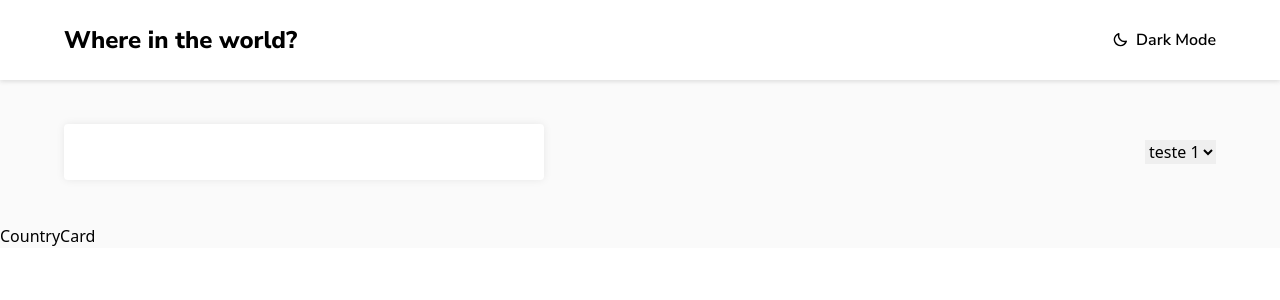
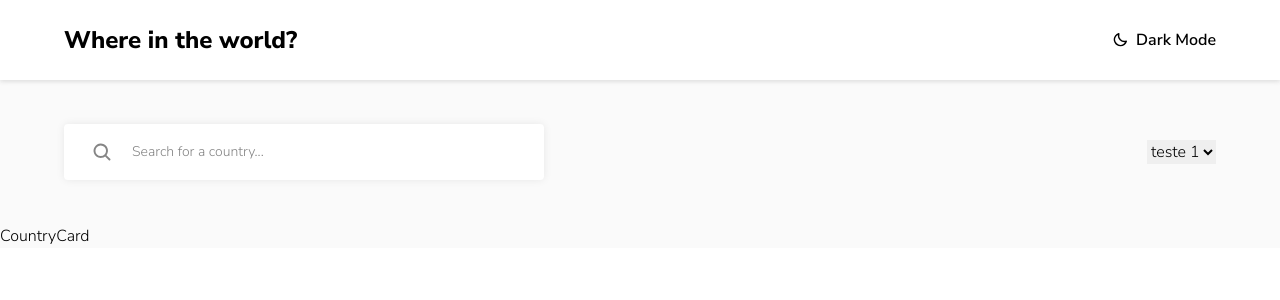
Before and after one commit to tascintra/REST-Countries-API, a React (Vite) app: page / in a window 1280 px wide. Shown: the top 300 px of the page. Built offline with nearby package versions, Linux system fonts and the light colour scheme.

Commit message:
chore(TextInput): component structure built

```diff
--- a/index.html
+++ b/index.html
@@ -12,7 +12,7 @@
     />
     <title>REST Countries Api | Frontend Mentor</title>
   </head>
-  <body>
+  <body class="font-sansb antialiased">
     <div
       id="root"
       class="transition-all duration-500 bg-gray-200 dark:bg-blue-200"
--- a/package.json
+++ b/package.json
@@ -11,6 +11,7 @@
   },
   "dependencies": {
     "@phosphor-icons/react": "^2.0.9",
+    "@radix-ui/react-slot": "^1.0.1",
     "axios": "^1.4.0",
     "react": "^18.2.0",
     "react-dom": "^18.2.0",
--- /dev/null
+++ b/src/components/Filters/TextInput.jsx
@@ -0,0 +1,38 @@
+import { Slot } from '@radix-ui/react-slot'
+
+function TextInputRoot(props) {
+  return (
+    <span className="flex items-center gap-5 h-14 py-4 px-7 rounded bg-white dark:bg-blue-300 transition-all duration-500 shadow-components focus-within:shadow-selected dark:focus-within:shadow-darkSelected dark:hover:shadow-darkSelected w-full max-w-smd">
+      {props.children}
+    </span>
+  )
+}
+
+TextInputRoot.displayName = 'TextInput.Root'
+
+function TextInputIcon(props) {
+  return (
+    <Slot className="w-5 h-5 text-gray-100 dark:text-white transition-all duration-500 ">
+      {props.children}
+    </Slot>
+  )
+}
+
+TextInputIcon.displayName = 'TextInput.Icon'
+
+function TextInputInput(props) {
+  return (
+    <input
+      className="bg-transparent flex-1 font-light text-sm text-blue-100 dark:text-white placeholder:text-gray-100 dark:placeholder:text-white transition-all duration-500 outline-none"
+      {...props}
+    />
+  )
+}
+
+TextInputInput.displayName = 'TextInput.Input'
+
+export const TextInput = {
+  Root: TextInputRoot,
+  Input: TextInputInput,
+  Icon: TextInputIcon,
+}
--- a/src/components/FiltersBar.jsx
+++ b/src/components/FiltersBar.jsx
@@ -1,9 +1,15 @@
-import React from 'react'
+import { TextInput } from '@/components/Filters/TextInput'
+import { MagnifyingGlass } from '@phosphor-icons/react'
 
 const FiltersBar = () => {
   return (
-    <div className="h-36 px-16 flex items-center justify-between">
-      <input className="shadow-components bg-white dark:bg-blue-300 transition-all duration-500" style={{height: "56px", borderRadius: "4px", width: "480px", padding: "8px"}} type="text" />
+    <div className="h-36 px-16 flex items-center gap-5 justify-between">
+      <TextInput.Root>
+        <TextInput.Icon>
+          <MagnifyingGlass weight="bold" />
+        </TextInput.Icon>
+        <TextInput.Input type="text" placeholder="Search for a country..." />
+      </TextInput.Root>
       <select name="" id="">
         <option value="">teste 1</option>
         <option value="">teste 2</option>
--- a/src/components/Header.jsx
+++ b/src/components/Header.jsx
@@ -17,12 +17,12 @@ const Header = () => {
   return (
     <header className="shadow-bar dark:shadow-darkBar bg-white dark:bg-blue-300 dark:text-white transition-all duration-500">
       <div className="max-w-8xl h-20 m-auto px-16 flex items-center justify-between">
-        <h1 className="font-sansDetail text-2xl font-bold">
+        <h1 className="text-2xl font-bold">
           Where in the world?
         </h1>
         <button
           onClick={() => setDarkTheme(!darkTheme)}
-          className="flex items-center gap-2 font-sansDetail font-semibold text-md"
+          className="flex items-center gap-2 font-semibold text-md"
         >
           <Moon weight={darkTheme ? 'fill' : 'bold'} /> Dark Mode
         </button>
--- a/tailwind.config.js
+++ b/tailwind.config.js
@@ -4,30 +4,34 @@ export default {
   darkMode: 'class',
   theme: {
     colors: {
-      white: 'hsl(0, 0%, 100%)',
+      white: '#fff',
+      black: '#000',
+      transparent: 'transparent',
 
       blue: {
-        100: 'hsl(200, 15%, 8%)',
-        200: 'hsl(207, 26%, 17%)',
-        300: 'hsl(209, 23%, 22%)',
+        100: '#111517',
+        200: '#202c37',
+        300: '#2b3945',
       },
 
       gray: {
-        100: 'hsl(0, 0%, 52%)',
-        200: 'hsl(0, 0%, 98%)',
+        100: '#858585',
+        200: '#fafafa',
       },
     },
     extend: {
       fontFamily: {
-        sansBody: 'Arial, sans-serif',
-        sansDetail: 'Nunito Sans, sans-serif',
+        sansb: 'Nunito Sans, sans-serif',
       },
       boxShadow: {
-        bar: '0 2px 4px 0 hsl(0, 0%, 88%)',
-        darkBar: '0 2px 6px 0 hsl(188, 18%, 14%)',
-        components: "0px 0px 8px rgba(0, 0, 0, 0.078)"
+        bar: '0 2px 4px 0 #e0e0e0',
+        darkBar: '0 2px 6px 0 #1d282a',
+        components: '0px 0px 8px #00000014',
+        selected: '0px 0px 16px #00000024',
+        darkSelected: '0px 0px 16px #00000056',
       },
       maxWidth: {
+        smd: '30rem',
         '8xl': '88rem',
       },
     },
```
Also changed, not shown: 2 other files (tests, documents, lock files or other folders).
